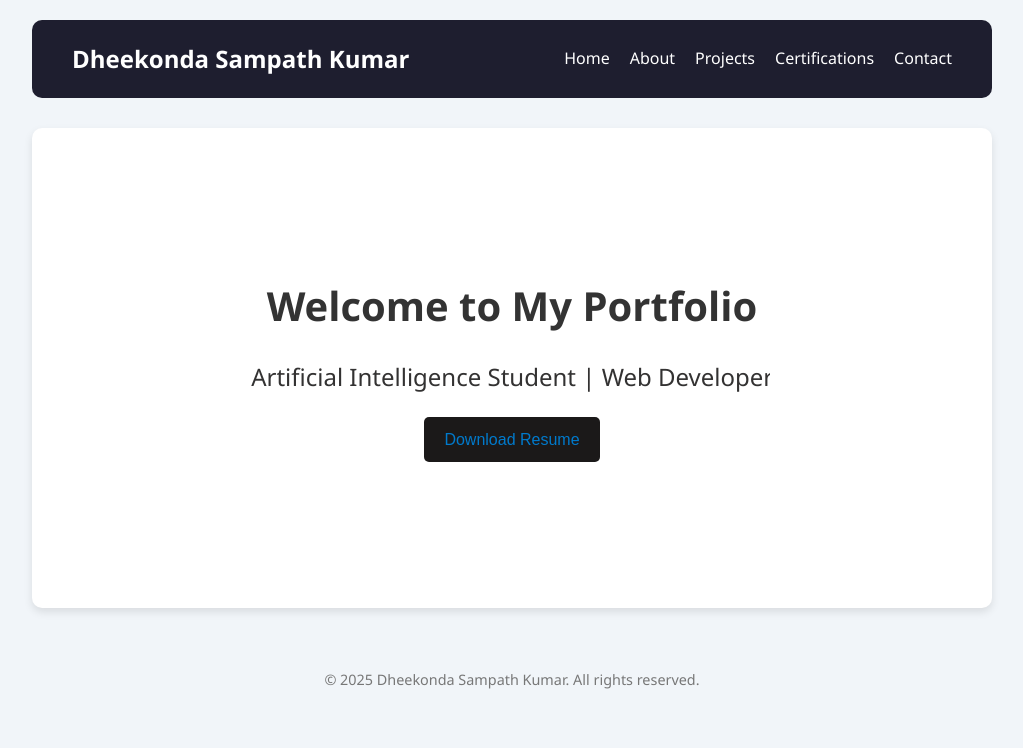
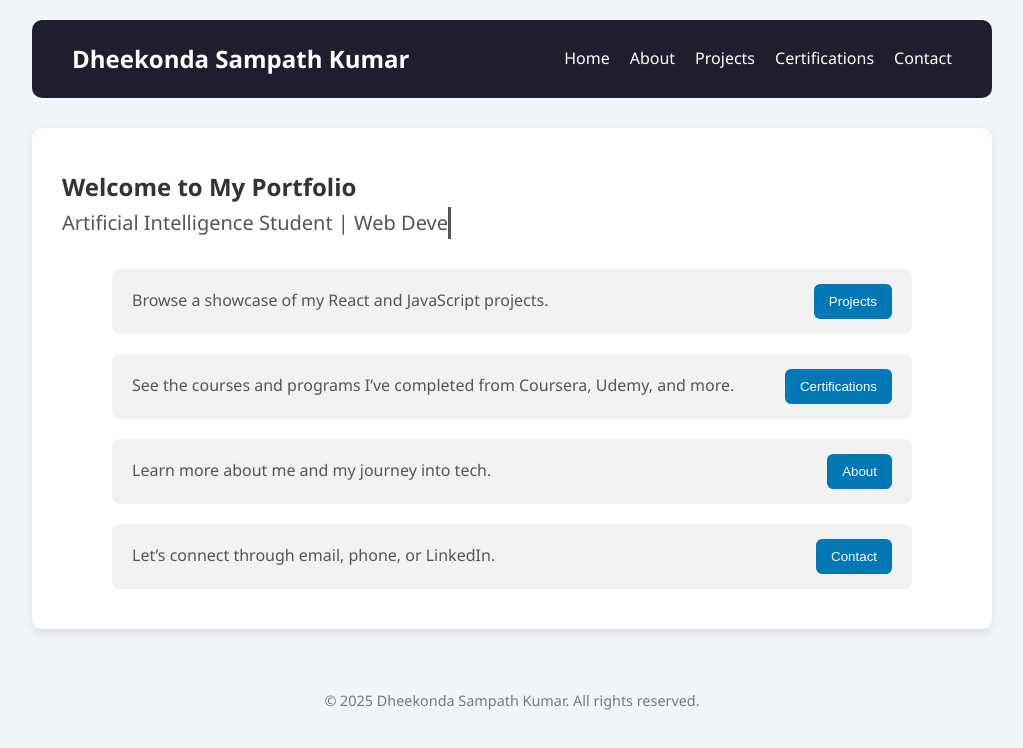
Before and after one commit to sampathkumar210304/portfolio, a React (Create React App) app: page / in a window 1280 px wide. Shown: the top 748 px of the page, without its empty margins (128-1151 px from the left). Built offline with nearby package versions, Linux system fonts and the light colour scheme.

Commit message:
contact form changes

```diff
--- a/src/Styles/About.css
+++ b/src/Styles/About.css
@@ -2,7 +2,7 @@
   text-align: center;
   padding: 60px 20px;
   background-color: #fff;
-  height: 100vh;
+  height: 170vh;
 }
 
 .section.about h2 {
@@ -129,7 +129,7 @@
   }
 
   .skills-box {
-    gap: 8px;
+    gap: 10px;
   }
 
   .skills-box span {
@@ -179,3 +179,22 @@
     font-size: 0.85rem;
   }
 }
+
+.education {
+  margin-top: 40px;
+  text-align: left;
+  max-width: 800px;
+  margin-left: auto;
+  margin-right: auto;
+}
+
+.education h3 {
+  font-size: 2.3rem;
+  margin-bottom: 15px;
+  color: #222;
+}
+
+.education ul {
+  list-style-type: none;
+  padding-left: 0;
+}
--- a/src/Styles/Contact.css
+++ b/src/Styles/Contact.css
@@ -1,84 +1,42 @@
-.contact {
-  padding: 2rem 1rem;
-  text-align: center;
-  background-color: #333;
-  min-height: 40vh;
+/* Contact Form */
+.contact-form {
   display: flex;
   flex-direction: column;
-  align-items: center;
-  justify-content: center;
+  gap: 15px;
+  margin-top: 1.5rem;
+  width: 100%;
+  max-width: 500px;
 }
 
-.contact h2 {
-  font-size: 2rem;
+.contact-form input,
+.contact-form textarea {
+  padding: 12px 15px;
+  border: none;
+  border-radius: 6px;
+  font-size: 1rem;
+  background-color: #f5f5f5;
   color: #333;
-  margin-bottom: 1.2rem;
-  position: relative;
+  width: 100%;
+  outline: none;
+  transition: box-shadow 0.3s ease;
 }
 
-.contact h2::after {
-  content: '';
-  position: absolute;
-  bottom: -8px;
-  left: 50%;
-  transform: translateX(-50%);
-  width: 50px;
-  height: 2px;
-  background-color: var(--primary-color);
+.contact-form input:focus,
+.contact-form textarea:focus {
+  box-shadow: 0 0 5px var(--primary-color);
 }
 
-.contact p {
+.contact-form button {
+  padding: 12px;
   font-size: 1rem;
-  color: var(--text-color);
-  margin: 0.8rem 0;
-  max-width: 90%;
-  line-height: 1.5;
+  background-color: blue;
+  color: #000000;
+  border: none;
+  border-radius: 6px;
+  cursor: pointer;
+  transition: background 0.3s ease;
 }
 
-.contact a {
-  color: var(--primary-color);
-  text-decoration: none;
-  transition: color 0.3s ease;
-  font-weight: 500;
-  word-break: break-all;
+.contact-form button:hover {
+  background-color: var(--secondary-color);
 }
-
-.contact a:hover {
-  color: var(--secondary-color);
-  text-decoration: underline;
-}
-
-/* Responsive Design */
-@media screen and (max-width: 768px) {
-  .contact {
-    padding: 1.5rem 0.8rem;
-  }
-
-  .contact h2 {
-    font-size: 1.8rem;
-  }
-
-  .contact p {
-    font-size: 0.95rem;
-    padding: 0 0.5rem;
-  }
-}
-
-@media screen and (max-width: 480px) {
-  .contact {
-    padding: 1.2rem 0.5rem;
-  }
-
-  .contact h2 {
-    font-size: 1.5rem;
-  }
-
-  .contact p {
-    font-size: 0.9rem;
-    margin: 0.6rem 0;
-  }
-
-  .contact a {
-    font-size: 0.85rem;
-  }
-}
--- a/src/Styles/Home.css
+++ b/src/Styles/Home.css
@@ -1,27 +1,59 @@
-.home {
+html {
+  scroll-behavior: smooth;
+}
+
+.nav-section {
+  margin-top: 30px;
   display: flex;
   flex-direction: column;
-  justify-content: center; /* Center vertically */
-  align-items: center;      /* Center horizontally */
-  height: 60vh;            /* Full screen height */
-  background-image: linear-gradient(to right, #ffffff, #ffffff);
-  text-align: center;
+  gap: 20px;
+  max-width: 800px;
+  margin-left: auto;
+  margin-right: auto;
 }
 
-.home h1 {
-  font-size: 40px;
-  margin-bottom: 20px;
-  color: #333;
+.nav-row {
+  display: flex;
+  justify-content: space-between;
+  align-items: center;
+  background-color: #f2f2f2;
+  padding: 15px 20px;
+  border-radius: 8px;
 }
 
+.nav-description {
+  flex: 1;
+  font-size: 16px;
+  color: #555;
+}
+
+.nav-button {
+  padding: 10px 15px;
+  background-color: #0077b6;
+  color: white;
+  border: none;
+  border-radius: 6px;
+  cursor: pointer;
+}
+
+.section-block {
+  margin-top: 60px;
+  padding: 30px;
+  background-color: #fff;
+  border: 1px solid #ddd;
+  border-radius: 8px;
+}
+
+
+
 .typing-effect {
-  font-size: 24px;
-  color: #333232;
-  width: 38ch; /* Number of characters in your text */
+  font-size: 20px;
+  color: #555;
+  width: 38ch; /* Adjust based on the length of your text */
   white-space: nowrap;
   overflow: hidden;
-  border-right: 3px solid #555;
-  animation: typing 4s steps(38), blink 0.5s step-end infinite alternate;
+  border-right: 3px solid #555; /* cursor */
+  animation: typing 6s steps(38), blink 0.7s step-end infinite alternate;
 }
 
 /* Typing animation */
@@ -34,148 +66,9 @@
   }
 }
 
-/* Blinking cursor animation */
+/* Cursor blinking */
 @keyframes blink {
   50% {
     border-color: transparent;
   }
 }
-
-.home-buttons {
-  display: flex;
-  flex-direction: column;
-  align-items: center;
-  gap: 20px;
-  margin-top: 20px;
-}
-
-.resume-button {
-  display: inline-block;
-  margin-top: 20px;
-  padding: 10px 20px;
-  background-color: #1b1919;
-  color: white;
-  text-decoration: none;
-  border-radius: 5px;
-  font-family: sans-serif;
-  transition: background-color 0.3s ease;
-}
-
-.resume-button:hover {
-  background-color: #313232;
-}
-
-.project-links {
-  display: flex;
-  gap: 15px;
-}
-
-.github-button, .demo-button {
-  display: inline-block;
-  padding: 10px 20px;
-  color: white;
-  text-decoration: none;
-  border-radius: 5px;
-  font-family: sans-serif;
-  transition: background-color 0.3s ease;
-}
-
-.github-button {
-  background-color: #333;
-}
-
-.demo-button {
-  background-color: #28a745;
-}
-
-.github-button:hover {
-  background-color: #555;
-}
-
-.demo-button:hover {
-  background-color: #218838;
-}
-
-/* Responsive Design */
-@media screen and (max-width: 768px) {
-  .home {
-    height: 60vh;
-    padding: 0 20px;
-  }
-
-  .home h1 {
-    font-size: 32px;
-  }
-
-  .typing-effect {
-    font-size: 20px;
-    width: 30ch;
-  }
-
-  @keyframes typing {
-    from {
-      width: 0;
-    }
-    to {
-      width: 30ch;
-    }
-  }
-
-  .project-links {
-    gap: 10px;
-  }
-
-  .github-button, .demo-button {
-    padding: 8px 16px;
-    font-size: 14px;
-  }
-
-  header ul {
-    display: none;
-  }
-  header ul.active {
-    display: block;
-  }
-  header ul li {
-    display: block;
-    margin: 10px 0;
-  }
-  .menu-toggle {
-    display: block;
-    background: #333;
-    color: #fff;
-    border: none;
-    padding: 10px;
-    cursor: pointer;
-  }
-}
-
-@media screen and (max-width: 480px) {
-  .home {
-    height: 70vh;
-    padding: 0 15px;
-  }
-
-  .home h1 {
-    font-size: 28px;
-  }
-
-  .typing-effect {
-    font-size: 18px;
-    width: 25ch;
-  }
-
-  @keyframes typing {
-    from {
-      width: 0;
-    }
-    to {
-      width: 25ch;
-    }
-  }
-
-  .resume-button {
-    padding: 8px 16px;
-    font-size: 14px;
-  }
-}
--- a/src/pages/About.js
+++ b/src/pages/About.js
@@ -13,6 +13,22 @@ function About() {
           Apart from coding, I have a strong interest in building creative web applications that are user-friendly
           and impactful. I'm always eager to learn new technologies and contribute to meaningful projects.
         </p>
+        <div className="education">
+    <h3>Education</h3>
+    <ul>
+      <p>
+        <strong>B.Tech – Artificial Intelligence</strong><br />
+        Swami Vivekananda Institute of Technology<br />
+        2021 – 2025
+        </p>
+
+      <p>
+        <strong>Intermediate – MPC</strong><br />
+        Sri Chaitanya Junior College<br />
+        2019 – 2021
+        </p>
+    </ul>
+  </div>
         <div className="skills">
           <h3>Skills</h3>
           <div className="skills-box">
--- a/src/pages/Contact.js
+++ b/src/pages/Contact.js
@@ -2,11 +2,20 @@ import '../Styles/Contact.css';
 
 function Contact() {
   return (
-      <section className="section contact">
+    <section className="section contact" id="contact">
       <h2>Contact Me</h2>
       <p>If you'd like to get in touch, feel free to reach out!</p>
       <p><strong>Github:</strong> <a href="https://github.com/sampathkumar210304" target="_blank" rel="noreferrer">https://github.com/sampathkumar210304</a></p>
       <p><strong>LinkedIn:</strong> <a href="https://www.linkedin.com/in/sampath-dheekonda-3a215b262/" target="_blank" rel="noreferrer">linkedin.com/in/sampath-dheekonda-3a215b262</a></p>
+
+      {/* Contact Form */}
+      <form className="contact-form"   action="https://formspree.io/f/xkgryqvj"
+        method="POST">
+        <input type="text" name="name" placeholder="Your Name" required />
+        <input type="email" name="email" placeholder="Your Email" required />
+        <textarea name="message" placeholder="Your Message" rows="5" required></textarea>
+        <button type="submit">Send Message</button>
+      </form>
     </section>
   );
 }
--- a/src/pages/Home.js
+++ b/src/pages/Home.js
@@ -1,15 +1,44 @@
 import '../Styles/Home.css';
 
 function Home() {
+  const navItems = [
+    {
+      label: 'Projects',
+      href: '#projects',
+      description: 'Browse a showcase of my React and JavaScript projects.'
+    },
+    {
+      label: 'Certifications',
+      href: '#certifications',
+      description: 'See the courses and programs I’ve completed from Coursera, Udemy, and more.'
+    },
+    {
+      label: 'About',
+      href: '#about',
+      description: 'Learn more about me and my journey into tech.'
+    },
+    {
+      label: 'Contact',
+      href: '#contact',
+      description: 'Let’s connect through email, phone, or LinkedIn.'
+    }
+  ];
+
   return (
     <section className="section home">
       <h1>Welcome to My Portfolio</h1>
       <p className="typing-effect">Artificial Intelligence Student | Web Developer</p>
 
-      {/* Resume Download Button */}
-      <a href="/SampathResume.pdf" download className="resume-button">
-        Download Resume
-      </a>
+      <div className="nav-section">
+        {navItems.map((item, index) => (
+          <div className="nav-row" key={index}>
+            <div className="nav-description">{item.description}</div>
+            <a href={item.href}>
+              <button className="nav-button">{item.label}</button>
+            </a>
+          </div>
+        ))}
+      </div>
     </section>
   );
 }
```
Also changed, not shown: src/pages/Certifications.js (+9 -9 lines), public/Certifications/Java For Beginners_page-0001.jpg (added), 1 other file (tests, documents, lock files or other folders). Lines whose indentation alone changed are shown as unchanged.
